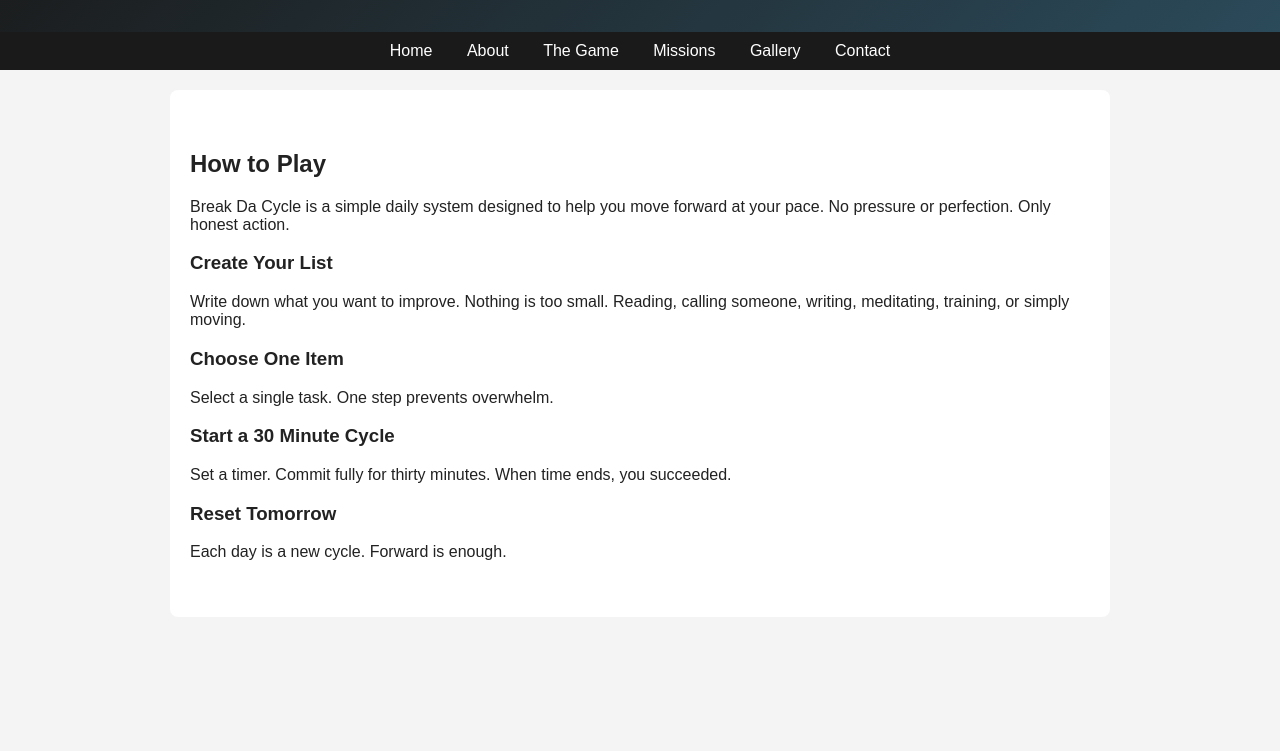
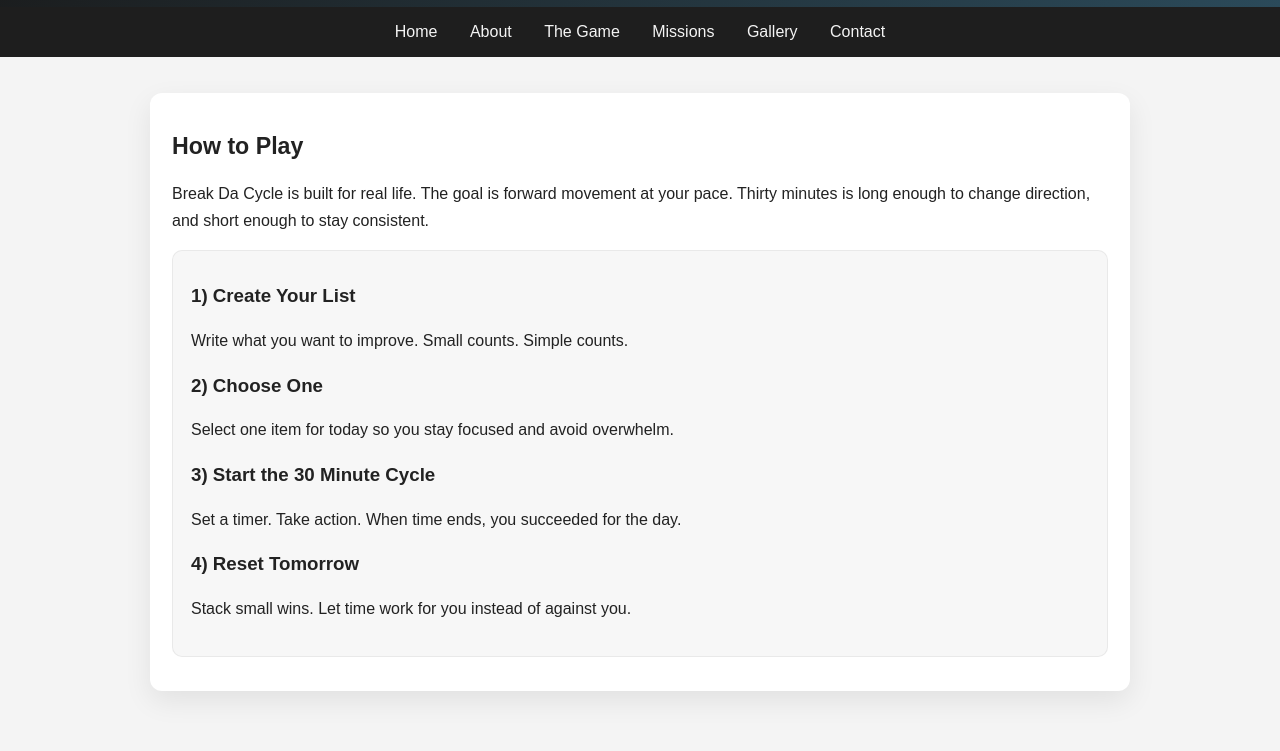
Before and after one commit to breakdacycletoday-hue/BreakingDaCycletoday, a plain HTML site: page game.html in a window 1280 px wide. Shown: the part 98-849 px from the top of the page. Before the commit the page ends 800 px from the top, so only its background shows below. Drawn offline with Linux system fonts and the light colour scheme.

Commit message:
Update game.html

```diff
--- a/game.html
+++ b/game.html
@@ -1,16 +1,26 @@
-<html>
+<html lang="en">
 <head>
+  <meta charset="UTF-8" />
+  <meta name="viewport" content="width=device-width, initial-scale=1.0" />
+  <title>The Game · Break Da Cycle</title>
   <style>
-body { margin:0; font-family:Arial, sans-serif; background:#f4f4f4; color:#222; }
-header { background: linear-gradient(135deg, #1a1a1a, #2b4a5a); color:#fff; padding:25px 20px; text-align:center; }
-nav { background:#1a1a1a; padding:10px; text-align:center; }
-nav a { color:#fff; margin:0 15px; text-decoration:none; }
-nav a:hover { text-decoration:underline; }
-section { padding:40px 20px; max-width:900px; margin:auto; background:#fff; margin-top:20px; border-radius:8px; }
+    :root{ --ink:#1a1a1a; --ink2:#2b4a5a; --bg:#f4f4f4; --card:#fff; --shadow:0 10px 28px rgba(0,0,0,0.08); --radius:12px; }
+    body{ margin:0; font-family:Arial, sans-serif; background:var(--bg); color:#222; line-height:1.65; }
+    header{ background:linear-gradient(135deg,var(--ink),var(--ink2)); color:#fff; padding:26px 20px; text-align:center; }
+    header h1{ margin:0; font-size:2rem; }
+    nav{ background:rgba(26,26,26,0.98); padding:12px 10px; text-align:center; position:sticky; top:0; z-index:10; }
+    nav a{ color:#fff; margin:0 14px; text-decoration:none; opacity:0.95; white-space:nowrap; }
+    nav a:hover{ text-decoration:underline; opacity:1; }
+    .wrap{ max-width:980px; margin:0 auto; padding:18px 14px 60px 14px; }
+    section{ background:var(--card); border-radius:var(--radius); box-shadow:var(--shadow); padding:34px 22px; margin-top:18px; }
+    h2{ margin:0 0 10px 0; font-size:1.45rem; }
+    .steps{ background:#f7f7f7; border:1px solid rgba(0,0,0,0.06); border-radius:10px; padding:18px; }
+    .steps h3{ margin: 12px 0 6px 0; }
   </style>
 </head>
 <body>
   <header><h1>The Game · Break Da Cycle</h1></header>
+
   <nav>
     <a href="index.html">Home</a>
     <a href="about.html">About</a>
@@ -19,17 +29,26 @@ section { padding:40px 20px; max-width:900px; margin:auto; background:#fff; marg
     <a href="gallery.html">Gallery</a>
     <a href="contact.html">Contact</a>
   </nav>
+
+  <div class="wrap">
     <section>
       <h2>How to Play</h2>
-<p>Break Da Cycle is a simple daily system designed to help you move forward at your pace. No pressure or perfection. Only honest action.</p>
-<h3>Create Your List</h3>
-<p>Write down what you want to improve. Nothing is too small. Reading, calling someone, writing, meditating, training, or simply moving.</p>
-<h3>Choose One Item</h3>
-<p>Select a single task. One step prevents overwhelm.</p>
-<h3>Start a 30 Minute Cycle</h3>
-<p>Set a timer. Commit fully for thirty minutes. When time ends, you succeeded.</p>
-<h3>Reset Tomorrow</h3>
-<p>Each day is a new cycle. Forward is enough.</p>
+      <p>Break Da Cycle is built for real life. The goal is forward movement at your pace. Thirty minutes is long enough to change direction, and short enough to stay consistent.</p>
+
+      <div class="steps">
+        <h3>1) Create Your List</h3>
+        <p>Write what you want to improve. Small counts. Simple counts.</p>
+
+        <h3>2) Choose One</h3>
+        <p>Select one item for today so you stay focused and avoid overwhelm.</p>
+
+        <h3>3) Start the 30 Minute Cycle</h3>
+        <p>Set a timer. Take action. When time ends, you succeeded for the day.</p>
+
+        <h3>4) Reset Tomorrow</h3>
+        <p>Stack small wins. Let time work for you instead of against you.</p>
+      </div>
     </section>
+  </div>
 </body>
 </html>
```
Lines whose indentation alone changed are shown as unchanged.
